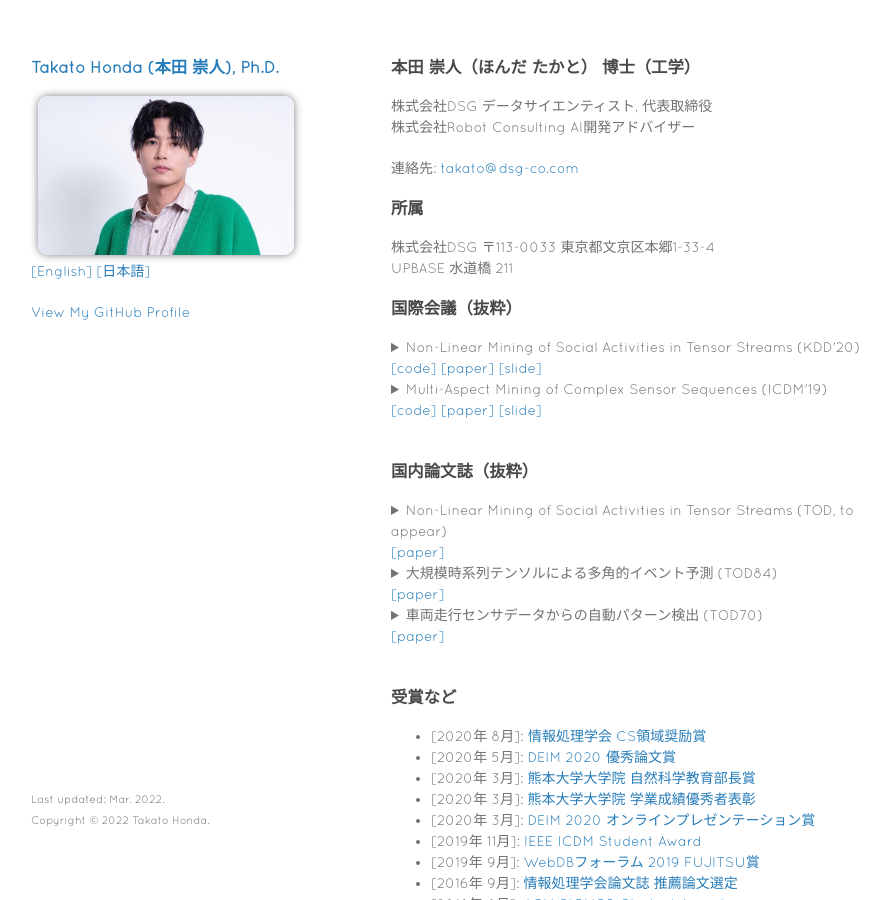
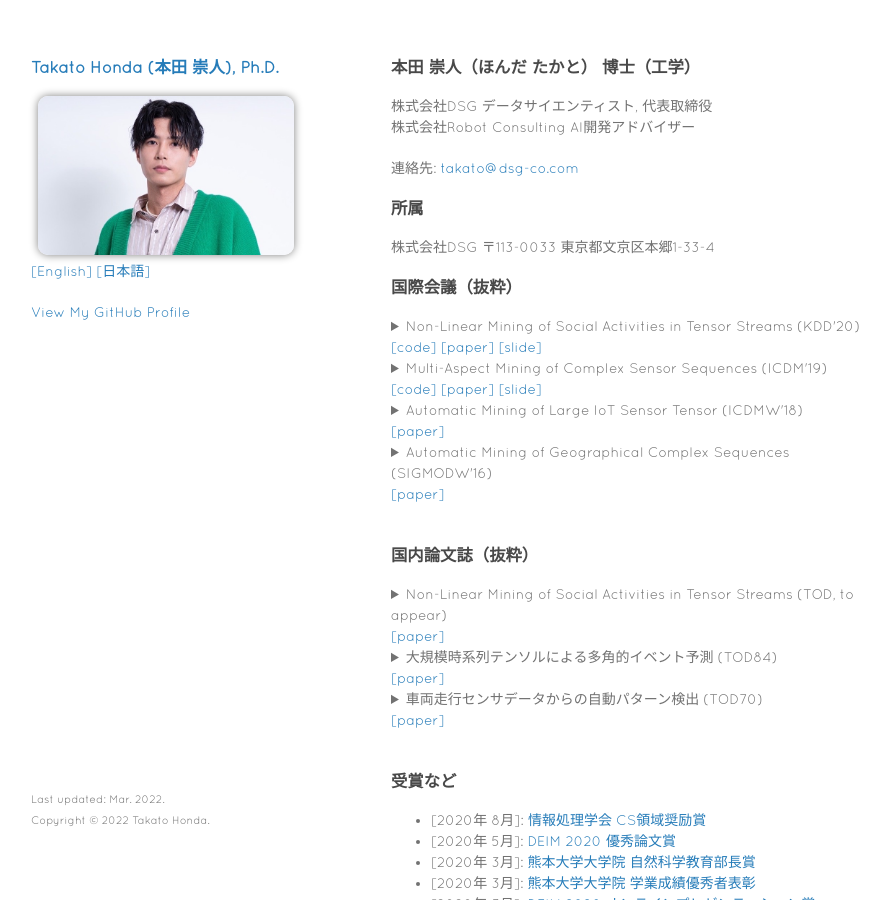
Before and after one commit to TakatoHonda/takatohonda.github.io, a Jekyll site: the page built from jp/index.md, in a window 1280 px wide and 900 px high. Shown: the whole window, without its empty margins (179-1069 px from the left). Built offline with Jekyll 4.4.1, drawn with Linux system fonts in a browser that asks for light colours; our own code applies the rules of GitHub Pages for plain Markdown files.

Commit message:
細かい編集

```diff
--- a/jp/index.md
+++ b/jp/index.md
@@ -15,14 +15,6 @@ AI開発アドバイザー
 株式会社DSG
 〒113-0033
 東京都文京区本郷1-33-4
-UPBASE 水道橋 211
-
-<!-- [大阪大学](https://www.osaka-u.ac.jp/en/index.html)
-[産業科学研究所](https://www.sanken.osaka-u.ac.jp/en/)
-[産業科学AIセンター](https://www.sanken.osaka-u.ac.jp/organization/ai_center/)
-[櫻井研究室](https://www.dm.sanken.osaka-u.ac.jp)
-〒567-0047
-大阪府茨木市美穂が丘8-1   -->
 
 <!-- ### プロジェクト
 - [車両走行データ解析](https://www.dm.sanken.osaka-u.ac.jp/industry/project_vehicle/)
@@ -49,9 +41,9 @@ Multi-Aspect Mining of Complex Sensor Sequences (ICDM'19)<br>
 Takato Honda, Yasuko Matsubara, Ryo Neyama, Mutsumi Abe, Yasushi Sakurai: <u>``Multi-Aspect Mining of Complex Sensor Sequences”</u>, IEEE International Conference on Data Mining (ICDM), pp. 299-308, Beijing, China, November 8-11, 2019 (Regular paper) (Acceptance ratio 9.08%).
 </details>
 
-<!-- <details>
+<details>
 <summary>
-Automatic Mining of Large IoT Sensor Tensor (ICDM'18 Workshop)<br>
+Automatic Mining of Large IoT Sensor Tensor (ICDMW'18)<br>
 <a href="https://ieeexplore.ieee.org/document/8637498">[paper]</a>
 </summary>
 Takato Honda, Yasuko Matsubara, Yasushi Sakurai: <u>``Automatic Mining of Large IoT Sensor Tensor"</u>, IEEE International Conference on Data Mining (ICDM) Ph.D. Forum, Singapore, November 17-20, 2018.
@@ -59,11 +51,11 @@ Takato Honda, Yasuko Matsubara, Yasushi Sakurai: <u>``Automatic Mining of Large
 
 <details>
 <summary>
-Automatic Mining of Geographical Complex Sequences (SIGMOD'16 Workshop)<br>
+Automatic Mining of Geographical Complex Sequences (SIGMODW'16)<br>
 <a href="https://dl.acm.org/citation.cfm?doid=2926693.2929903">[paper]</a>
 </summary>
 Takato Honda: <u>``TrailMarker: Automatic Mining of Geographical Complex Sequences"</u>, ACM SIGMOD International Conference on Management of Data (SIGMOD), Ph.D. Symposium, San Francisco, USA, June 2016.
-</details> -->
+</details>
 <br>
 
 ### 国内論文誌（抜粋）
```
Also changed, not shown: other parts of jp/index.md (+0 -4 lines).
